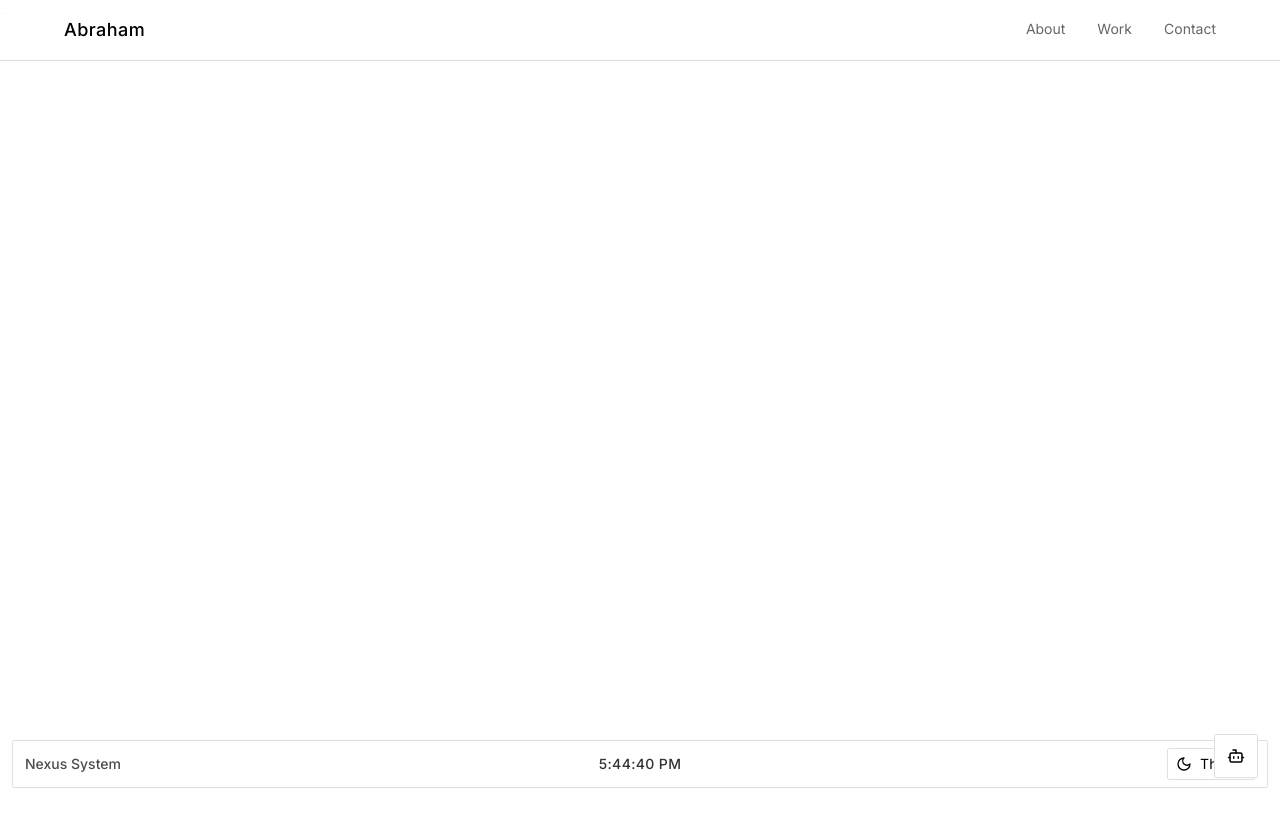
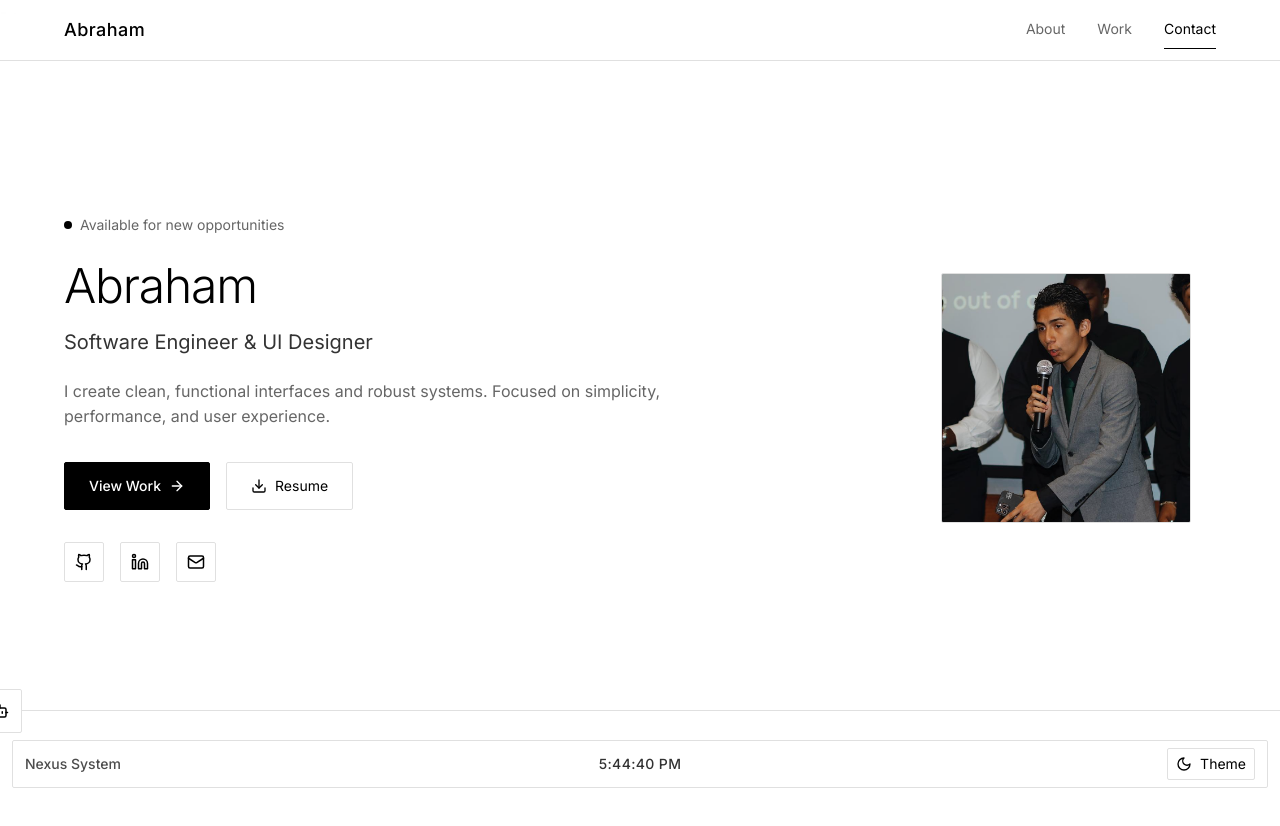
Before and after one commit to AbrahamM007/engport, a React (Create React App) app: page /contact in a window 1280 px wide. Built offline with nearby package versions, Linux system fonts and the light colour scheme.

Commit message:
Enhanced Minimalist UX with Micro-Animations

```diff
--- a/src/App.css
+++ b/src/App.css
@@ -164,9 +164,60 @@ body::before,
 
 /* Remove all animations and effects */
 *, *::before, *::after {
-  animation-duration: 0s !important;
-  animation-delay: 0s !important;
-  transition-duration: 0.2s !important;
+  /* Enable micro-animations */
+}
+
+/* Smooth page transitions */
+.page {
+  animation: pageEnter 0.6s ease-out;
+}
+
+@keyframes pageEnter {
+  from {
+    opacity: 0;
+    transform: translateY(20px);
+  }
+  to {
+    opacity: 1;
+    transform: translateY(0);
+  }
+}
+
+/* Staggered animations for lists */
+.stagger-item {
+  animation: fadeInUp 0.6s ease-out both;
+}
+
+.stagger-item:nth-child(1) { animation-delay: 0.1s; }
+.stagger-item:nth-child(2) { animation-delay: 0.2s; }
+.stagger-item:nth-child(3) { animation-delay: 0.3s; }
+.stagger-item:nth-child(4) { animation-delay: 0.4s; }
+.stagger-item:nth-child(5) { animation-delay: 0.5s; }
+.stagger-item:nth-child(6) { animation-delay: 0.6s; }
+
+@keyframes fadeInUp {
+  from {
+    opacity: 0;
+    transform: translateY(30px);
+  }
+  to {
+    opacity: 1;
+    transform: translateY(0);
+  }
+}
+
+/* Magnetic hover effects */
+.magnetic {
+  transition: transform 0.2s ease;
+}
+
+.magnetic:hover {
+  transform: scale(1.02);
+}
+
+/* Smooth scrolling */
+html {
+  scroll-behavior: smooth;
 }
 
 /* Interactive elements */
--- a/src/App.js
+++ b/src/App.js
@@ -7,10 +7,28 @@ import Artifacts from './components/Artifacts';
 import SeniorProject from './components/SeniorProject';
 import CollegeReadiness from './components/CollegeReadiness';
 import CareerReadiness from './components/CareerReadiness';
-import './App.css';
 import CursorFX from './components/CursorFX';
 import AIPilot from './components/AIPilot';
 import Footer from './components/Footer';
+
+function MainContent() {
+  const location = useLocation();
+
+  return (
+    <main className="page">
+      <Routes>
+        <Route path="/" element={<Hero />} />
+        <Route path="/about" element={<Hero />} />
+        <Route path="/artifacts" element={<Artifacts />} />
+        <Route path="/work" element={<Artifacts />} />
+        <Route path="/senior-project" element={<SeniorProject />} />
+        <Route path="/college-readiness" element={<CollegeReadiness />} />
+        <Route path="/career-readiness" element={<CareerReadiness />} />
+        <Route path="/contact" element={<Hero />} />
+      </Routes>
+    </main>
+  );
+}
 
 function App() {
   return (
@@ -18,15 +36,7 @@ function App() {
       <div className="App">
         <CursorFX />
         <Navbar />
-        <main className="page">
-          <Routes>
-            <Route path="/" element={<Hero />} />
-            <Route path="/artifacts" element={<Artifacts />} />
-            <Route path="/senior-project" element={<SeniorProject />} />
-            <Route path="/college-readiness" element={<CollegeReadiness />} />
-            <Route path="/career-readiness" element={<CareerReadiness />} />
-          </Routes>
-        </main>
+        <MainContent />
         <Footer />
         <AIPilot />
       </div>
--- a/src/components/AIPilot.css
+++ b/src/components/AIPilot.css
@@ -5,16 +5,43 @@
   border: var(--border);
   display: grid; place-items: center; z-index: 1200;
   transition: var(--transition);
+  animation: slideUp 0.8s ease-out 1.2s both;
+  position: relative;
+  overflow: hidden;
+}
+
+.pilot-fab::before {
+  content: '';
+  position: absolute;
+  top: 50%;
+  left: 50%;
+  width: 0;
+  height: 0;
+  background: var(--surface-hover);
+  border-radius: 50%;
+  transition: all 0.3s ease;
+  transform: translate(-50%, -50%);
 }
 
 .pilot-fab:hover {
-  background: var(--surface-hover);
   border-color: var(--accent-dark-line);
+  transform: translateY(-2px) scale(1.05);
+}
+
+.pilot-fab:hover::before {
+  width: 100%;
+  height: 100%;
 }
 
 .pilot-overlay {
   position: fixed; inset: 0; background: rgba(0,0,0,.1); z-index: 1199;
   backdrop-filter: blur(2px);
+  animation: fadeIn 0.3s ease-out;
+}
+
+@keyframes fadeIn {
+  from { opacity: 0; }
+  to { opacity: 1; }
 }
 
 .pilot-panel {
@@ -22,11 +49,24 @@
   transform: translateY(20px); opacity: 0; pointer-events: none;
   background: var(--background); border: var(--border); border-radius: var(--radius-minimal);
   overflow: hidden; z-index: 1201;
-  transition: all .25s var(--ease-premium);
+  transition: all 0.4s cubic-bezier(0.4, 0, 0.2, 1);
+  box-shadow: 0 20px 40px rgba(0,0,0,0.1);
 }
 
 .pilot-panel.open {
   transform: translateY(0); opacity: 1; pointer-events: auto;
+  animation: panelSlideIn 0.4s cubic-bezier(0.4, 0, 0.2, 1);
+}
+
+@keyframes panelSlideIn {
+  from {
+    transform: translateY(20px) scale(0.95);
+    opacity: 0;
+  }
+  to {
+    transform: translateY(0) scale(1);
+    opacity: 1;
+  }
 }
 
 .pilot-header {
@@ -47,11 +87,31 @@
   border-radius: var(--radius-minimal);
   padding: var(--space-1);
   transition: var(--transition);
+  position: relative;
+  overflow: hidden;
+}
+
+.pilot-close::before {
+  content: '';
+  position: absolute;
+  top: 50%;
+  left: 50%;
+  width: 0;
+  height: 0;
+  background: var(--surface-hover);
+  border-radius: 50%;
+  transition: all 0.3s ease;
+  transform: translate(-50%, -50%);
 }
 
 .pilot-close:hover {
-  background: var(--surface-hover);
   border-color: var(--accent-dark-line);
+  transform: rotate(90deg);
+}
+
+.pilot-close:hover::before {
+  width: 100%;
+  height: 100%;
 }
 
 .pilot-log {
@@ -62,6 +122,19 @@
 .pilot-msg {
   padding: var(--space-3); border-radius: var(--radius-minimal);
   font-size: 0.875rem; border: var(--border);
+  animation: messageSlideIn 0.3s ease-out;
+  transform-origin: bottom;
+}
+
+@keyframes messageSlideIn {
+  from {
+    opacity: 0;
+    transform: translateY(10px) scale(0.95);
+  }
+  to {
+    opacity: 1;
+    transform: translateY(0) scale(1);
+  }
 }
 
 .pilot-msg.user {
@@ -90,15 +163,34 @@
 .pilot-input input:focus {
   border-color: var(--accent-dark-line);
   background: var(--background);
+  transform: translateY(-1px);
 }
 
 .pilot-input button {
   width: 40px; border-radius: var(--radius-minimal); border: var(--border);
   background: var(--background); color: var(--foreground);
   transition: var(--transition);
+  position: relative;
+  overflow: hidden;
+}
+
+.pilot-input button::before {
+  content: '';
+  position: absolute;
+  top: 0;
+  left: -100%;
+  width: 100%;
+  height: 100%;
+  background: var(--foreground);
+  transition: left 0.3s ease;
 }
 
 .pilot-input button:hover {
-  background: var(--surface-hover);
   border-color: var(--accent-dark-line);
+  color: var(--background);
+  transform: scale(1.05);
 }
+
+.pilot-input button:hover::before {
+  left: 0;
+}
--- a/src/components/CursorFX.css
+++ b/src/components/CursorFX.css
@@ -3,6 +3,7 @@
   top: 0; left: 0;
   pointer-events: none;
   z-index: 9999;
+  will-change: transform;
 }
 
 .cursor-dot {
@@ -11,6 +12,7 @@
   background: var(--foreground);
   border-radius: 50%;
   mix-blend-mode: difference;
+  transition: transform 0.1s ease-out;
 }
 
 .cursor-ring {
@@ -18,11 +20,19 @@
   margin-left: -16px; margin-top: -16px;
   border-radius: 50%;
   border: 1px solid var(--foreground);
-  transition: transform .12s linear, width .2s var(--ease-premium), height .2s var(--ease-premium);
+  transition: transform 0.15s cubic-bezier(0.4, 0, 0.2, 1),
+              width 0.3s cubic-bezier(0.4, 0, 0.2, 1),
+              height 0.3s cubic-bezier(0.4, 0, 0.2, 1),
+              border-color 0.2s ease;
   mix-blend-mode: difference;
 }
 
 body.cursor-interactive .cursor-ring {
   width: 48px; height: 48px; margin-left: -24px; margin-top: -24px;
   border-color: var(--foreground-secondary);
+  border-width: 2px;
 }
+
+body.cursor-interactive .cursor-dot {
+  transform: scale(1.5);
+}
--- a/src/components/Footer.css
+++ b/src/components/Footer.css
@@ -7,7 +7,7 @@
   display: grid;
   grid-template-columns: 1fr auto 1fr;
   align-items: center;
-  background: rgba(255, 255, 255, 0.95);
+  background: rgba(255, 255, 255, 0.98);
   border: var(--border);
   border-radius: var(--radius-minimal);
   padding: 0 var(--space-3);
@@ -15,12 +15,29 @@
   color: var(--foreground);
   backdrop-filter: blur(10px);
   -webkit-backdrop-filter: blur(10px);
+  animation: slideUp 0.8s ease-out 1s both;
+}
+
+@keyframes slideUp {
+  from {
+    transform: translateY(100%);
+    opacity: 0;
+  }
+  to {
+    transform: translateY(0);
+    opacity: 1;
+  }
 }
 
 .footer-left {
   opacity: 0.7;
   font-weight: var(--font-weight-medium);
   font-size: 0.875rem;
+  transition: var(--transition);
+}
+
+.footer-left:hover {
+  opacity: 1;
 }
 
 .footer-center {
@@ -29,6 +46,24 @@
   opacity: 0.8;
   font-size: 0.875rem;
   font-weight: var(--font-weight-medium);
+  transition: var(--transition);
+  position: relative;
+}
+
+.footer-center::after {
+  content: '';
+  position: absolute;
+  bottom: -2px;
+  left: 50%;
+  width: 0;
+  height: 1px;
+  background: var(--foreground);
+  transition: all 0.3s ease;
+  transform: translateX(-50%);
+}
+
+.footer-center:hover::after {
+  width: 100%;
 }
 
 .footer-right {
@@ -44,11 +79,29 @@
   align-items: center;
   font-size: 0.875rem;
   transition: var(--transition);
+  position: relative;
+  overflow: hidden;
+}
+
+.footer-right::before {
+  content: '';
+  position: absolute;
+  top: 0;
+  left: -100%;
+  width: 100%;
+  height: 100%;
+  background: linear-gradient(90deg, transparent, rgba(0,0,0,0.05), transparent);
+  transition: left 0.5s ease;
 }
 
 .footer-right:hover {
   background: var(--surface-hover);
   border-color: var(--accent-dark-line);
+  transform: translateY(-1px);
+}
+
+.footer-right:hover::before {
+  left: 100%;
 }
 
 @media (max-width: 768px) {
--- a/src/components/Hero.css
+++ b/src/components/Hero.css
@@ -1,6 +1,18 @@
 .hero {
   padding: var(--space-32) 0;
   border-bottom: var(--border);
+  animation: fadeInUp 0.8s ease-out;
+}
+
+@keyframes fadeInUp {
+  from {
+    opacity: 0;
+    transform: translateY(30px);
+  }
+  to {
+    opacity: 1;
+    transform: translateY(0);
+  }
 }
 
 .hero-container {
@@ -21,6 +33,7 @@
   font-size: 0.875rem;
   color: var(--foreground-muted);
   margin-bottom: var(--space-6);
+  animation: fadeInUp 0.8s ease-out 0.2s both;
 }
 
 .status-dot {
@@ -28,6 +41,18 @@
   height: 8px;
   background: var(--foreground);
   border-radius: 50%;
+  animation: pulse 2s infinite;
+}
+
+@keyframes pulse {
+  0%, 100% {
+    opacity: 1;
+    transform: scale(1);
+  }
+  50% {
+    opacity: 0.7;
+    transform: scale(1.1);
+  }
 }
 
 .hero-greeting {
@@ -36,6 +61,29 @@
   margin: 0 0 var(--space-4) 0;
   line-height: 1.1;
   letter-spacing: var(--letter-spacing-tight);
+  animation: fadeInUp 0.8s ease-out 0.3s both;
+  position: relative;
+  overflow: hidden;
+}
+
+.hero-greeting::after {
+  content: '';
+  position: absolute;
+  top: 0;
+  left: -100%;
+  width: 100%;
+  height: 100%;
+  background: linear-gradient(90deg, transparent, rgba(0,0,0,0.1), transparent);
+  animation: shimmer 3s infinite;
+}
+
+@keyframes shimmer {
+  0% {
+    left: -100%;
+  }
+  100% {
+    left: 100%;
+  }
 }
 
 .hero-tagline {
@@ -44,6 +92,7 @@
   color: var(--foreground-secondary);
   margin: 0 0 var(--space-6) 0;
   line-height: 1.3;
+  animation: fadeInUp 0.8s ease-out 0.4s both;
 }
 
 .hero-description {
@@ -51,12 +100,14 @@
   line-height: 1.6;
   color: var(--foreground-muted);
   margin: 0 0 var(--space-8) 0;
+  animation: fadeInUp 0.8s ease-out 0.5s both;
 }
 
 .hero-actions {
   display: flex;
   gap: var(--space-4);
   margin-bottom: var(--space-8);
+  animation: fadeInUp 0.8s ease-out 0.6s both;
 }
 
 .hero-cta {
@@ -71,11 +122,30 @@
   transition: var(--transition);
   font-weight: var(--font-weight-medium);
   font-size: 0.875rem;
+  position: relative;
+  overflow: hidden;
+}
+
+.hero-cta::before {
+  content: '';
+  position: absolute;
+  top: 0;
+  left: -100%;
+  width: 100%;
+  height: 100%;
+  background: linear-gradient(90deg, transparent, rgba(255,255,255,0.2), transparent);
+  transition: left 0.5s ease;
 }
 
 .hero-cta:hover {
   background: var(--foreground-secondary);
   border-color: var(--foreground-secondary);
+  transform: translateY(-2px);
+  box-shadow: 0 4px 12px rgba(0,0,0,0.1);
+}
+
+.hero-cta:hover::before {
+  left: 100%;
 }
 
 .hero-secondary {
@@ -87,16 +157,19 @@
   border-radius: var(--radius-minimal);
   transition: var(--transition);
   font-size: 0.875rem;
+  position: relative;
 }
 
 .hero-secondary:hover {
   background: var(--surface-hover);
   border-color: var(--accent-dark-line);
+  transform: translateY(-1px);
 }
 
 .social-links {
   display: flex;
   gap: var(--space-4);
+  animation: fadeInUp 0.8s ease-out 0.7s both;
 }
 
 .social-link {
@@ -108,16 +181,37 @@
   border: var(--border);
   border-radius: var(--radius-minimal);
   transition: var(--transition);
+  position: relative;
+  overflow: hidden;
+}
+
+.social-link::before {
+  content: '';
+  position: absolute;
+  top: 50%;
+  left: 50%;
+  width: 0;
+  height: 0;
+  background: var(--surface-hover);
+  border-radius: 50%;
+  transition: all 0.3s ease;
+  transform: translate(-50%, -50%);
 }
 
 .social-link:hover {
-  background: var(--surface-hover);
   border-color: var(--accent-dark-line);
+  transform: translateY(-2px);
+}
+
+.social-link:hover::before {
+  width: 100%;
+  height: 100%;
 }
 
 .hero-visual {
   display: flex;
   justify-content: center;
+  animation: fadeInUp 0.8s ease-out 0.8s both;
 }
 
 .hero-image-container {
@@ -127,12 +221,23 @@
   border: var(--border);
   border-radius: var(--radius-minimal);
   overflow: hidden;
+  transition: var(--transition);
+}
+
+.hero-image-container:hover {
+  transform: scale(1.02);
+  box-shadow: 0 8px 24px rgba(0,0,0,0.1);
 }
 
 .hero-image {
   width: 100%;
   height: 100%;
   object-fit: cover;
+  transition: var(--transition);
+}
+
+.hero-image-container:hover .hero-image {
+  transform: scale(1.05);
 }
 
 @media (max-width: 768px) {
--- a/src/components/Navbar.css
+++ b/src/components/Navbar.css
@@ -3,11 +3,12 @@
   top: 0;
   left: 0;
   right: 0;
-  background: rgba(255, 255, 255, 0.95);
+  background: rgba(255, 255, 255, 0.98);
   border-bottom: var(--border);
   z-index: 1000;
   backdrop-filter: blur(10px);
   -webkit-backdrop-filter: blur(10px);
+  transition: var(--transition);
 }
 
 .navbar-container {
@@ -22,6 +23,23 @@
   font-weight: var(--font-weight-medium);
   color: var(--foreground);
   letter-spacing: var(--letter-spacing-wide);
+  transition: var(--transition);
+  position: relative;
+}
+
+.navbar-brand a::after {
+  content: '';
+  position: absolute;
+  bottom: -2px;
+  left: 0;
+  width: 0;
+  height: 1px;
+  background: var(--foreground);
+  transition: width 0.3s ease;
+}
+
+.navbar-brand a:hover::after {
+  width: 100%;
 }
 
 .navbar-menu {
@@ -36,10 +54,12 @@
   padding: var(--space-2) 0;
   border-bottom: 1px solid transparent;
   position: relative;
+  overflow: hidden;
 }
 
 .navbar-link:hover {
   color: var(--foreground);
+  transform: translateY(-1px);
 }
 
 .navbar-link::after {
@@ -50,10 +70,18 @@
   width: 0;
   height: 1px;
   background: var(--foreground);
-  transition: width 0.3s ease;
+  transition: width 0.4s cubic-bezier(0.4, 0, 0.2, 1);
 }
 
 .navbar-link:hover::after {
+  width: 100%;
+}
+
+.navbar-link.active {
+  color: var(--foreground);
+}
+
+.navbar-link.active::after {
   width: 100%;
 }
 
@@ -65,10 +93,12 @@
   cursor: pointer;
   padding: var(--space-2);
   color: var(--foreground);
+  transition: var(--transition);
 }
 
 .navbar-toggle:hover {
   background: var(--surface-hover);
+  transform: scale(1.05);
 }
 
 @media (max-width: 768px) {
--- a/src/components/Navbar.js
+++ b/src/components/Navbar.js
@@ -1,21 +1,23 @@
 import React, { useState } from 'react';
+import { Link, useLocation } from 'react-router-dom';
 import { Menu, X } from 'lucide-react';
 import './Navbar.css';
 
 function Navbar() {
   const [isOpen, setIsOpen] = useState(false);
+  const location = useLocation();
 
   return (
     <nav className="navbar">
       <div className="navbar-container container">
         <div className="navbar-brand">
-          <a href="/">Abraham</a>
+          <Link to="/">Abraham</Link>
         </div>
 
         <div className={`navbar-menu ${isOpen ? 'active' : ''}`}>
-          <a href="#about" className="navbar-link">About</a>
-          <a href="#artifacts" className="navbar-link">Work</a>
-          <a href="#contact" className="navbar-link">Contact</a>
+          <Link to="/about" className={`navbar-link ${location.pathname === '/about' ? 'active' : ''}`}>About</Link>
+          <Link to="/work" className={`navbar-link ${location.pathname === '/work' ? 'active' : ''}`}>Work</Link>
+          <Link to="/contact" className={`navbar-link ${location.pathname === '/contact' ? 'active' : ''}`}>Contact</Link>
         </div>
 
         <button
```
Also changed, not shown: src/components/Artifacts.css (+84 -1 lines), src/components/Abraham-image.png (added).
